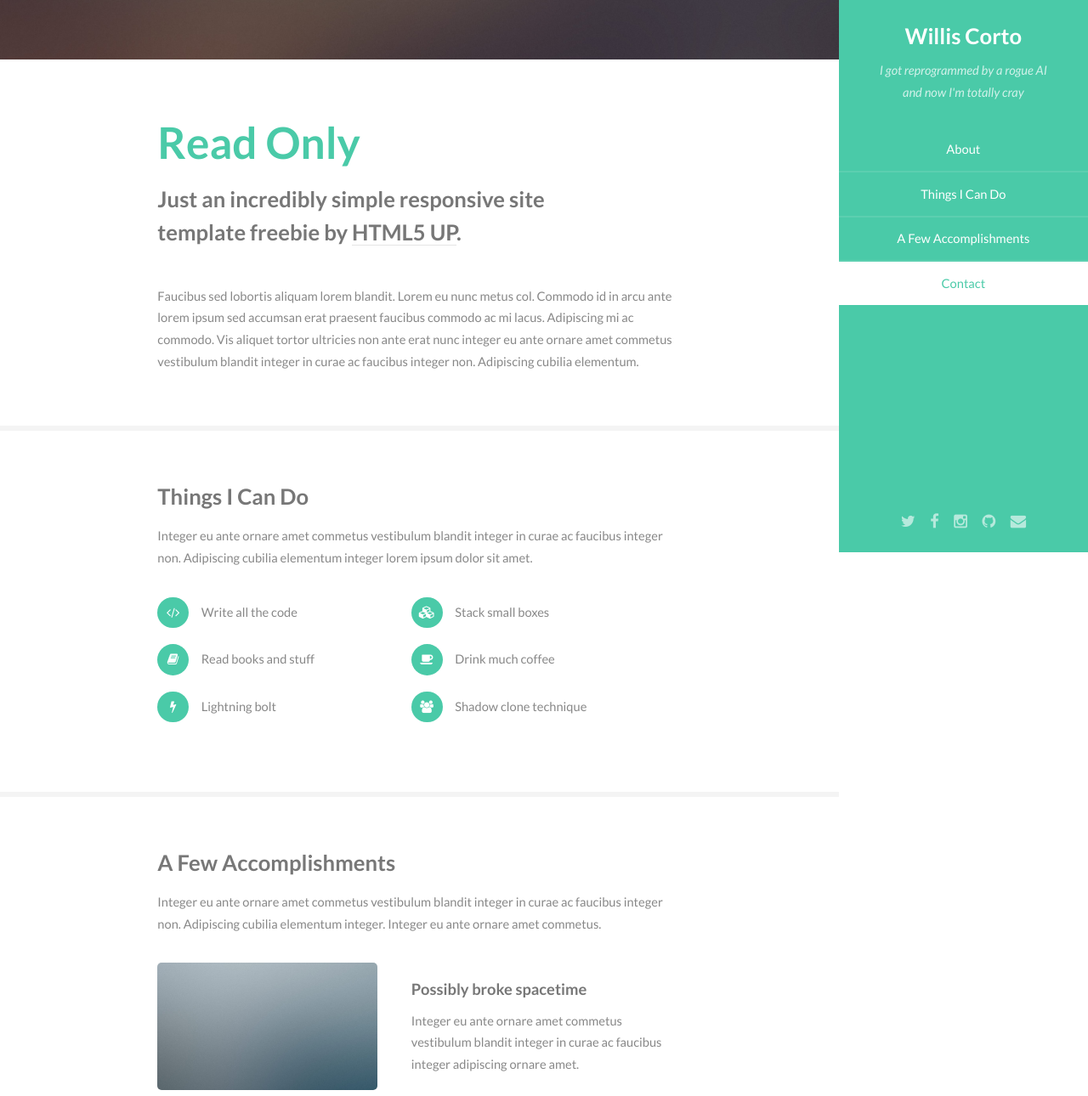
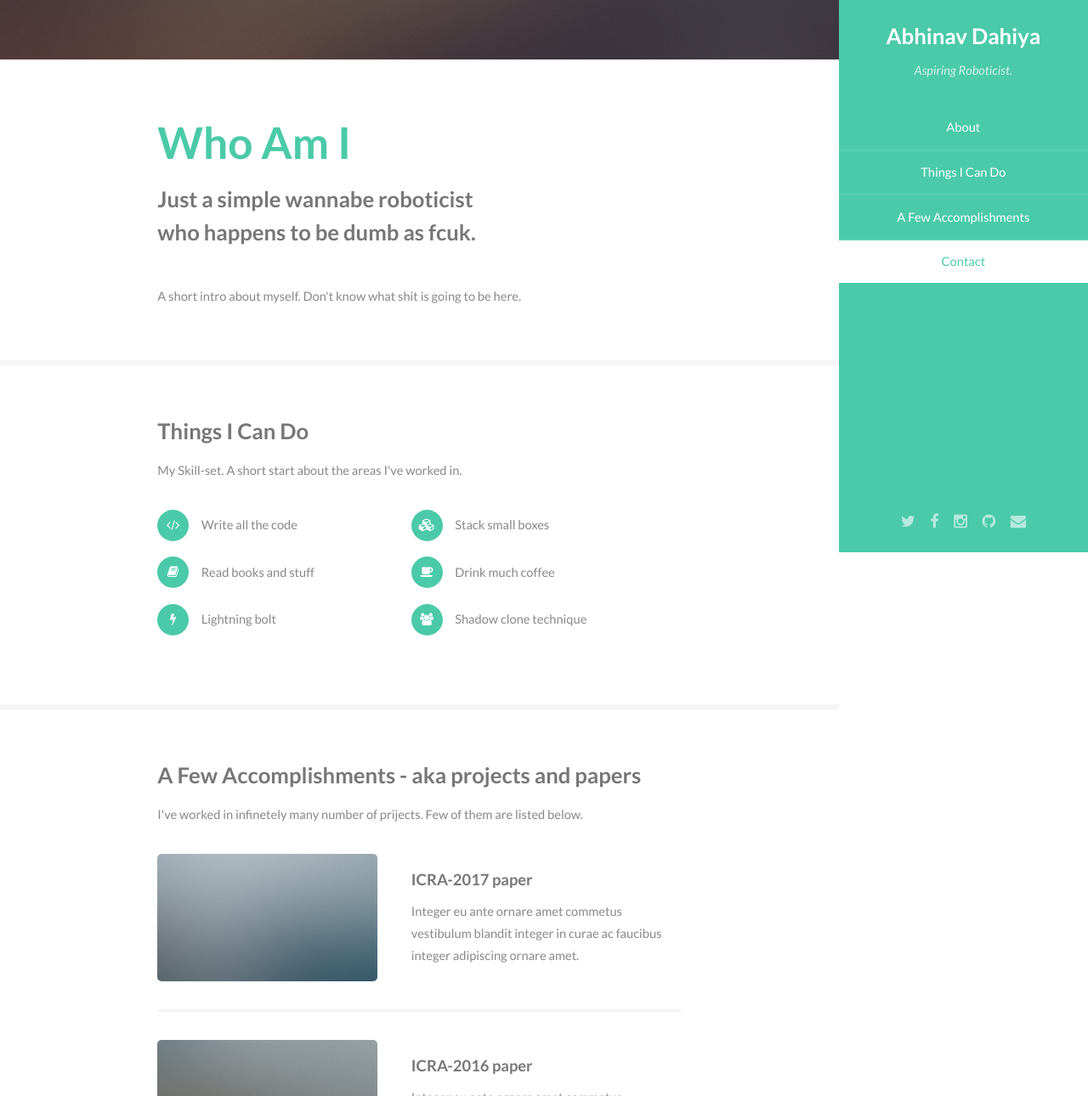
Before and after one commit to abhinav-dahiya/abhinav-dahiya.github.io, a plain HTML site: page index.html in a window 1280 px wide. Shown: the part 150-1440 px from the top of the page at 85% size. Drawn offline with Linux system fonts and the light colour scheme.

Commit message:
second_commit

```diff
--- a/index.html
+++ b/index.html
@@ -1,12 +1,7 @@
 <!DOCTYPE HTML>
-<!--
-	Read Only by HTML5 UP
-	html5up.net | @n33co
-	Free for personal and commercial use under the CCA 3.0 license (html5up.net/license)
--->
 <html>
 	<head>
-		<title>Read Only by HTML5 UP</title>
+		<title>Abhinav Dahiya</title>
 		<meta charset="utf-8" />
 		<meta name="viewport" content="width=device-width, initial-scale=1" />
 		<!--[if lte IE 8]><script src="assets/js/ie/html5shiv.js"></script><![endif]-->
@@ -19,9 +14,8 @@
 			<section id="header">
 				<header>
 					<span class="image avatar"><img src="images/avatar.jpg" alt="" /></span>
-					<h1 id="logo"><a href="#">Willis Corto</a></h1>
-					<p>I got reprogrammed by a rogue AI<br />
-					and now I'm totally cray</p>
+					<h1 id="logo"><a href="#">Abhinav Dahiya</a></h1>
+					<p>Aspiring Roboticist.</p>
 				</header>
 				<nav id="nav">
 					<ul>
@@ -52,11 +46,11 @@
 							<section id="one">
 								<div class="container">
 									<header class="major">
-										<h2>Read Only</h2>
-										<p>Just an incredibly simple responsive site<br />
-										template freebie by <a href="http://html5up.net">HTML5 UP</a>.</p>
+										<h2>Who Am I</h2>
+										<p>Just a simple wannabe roboticist<br />
+										who happens to be dumb as fcuk.</p>
 									</header>
-									<p>Faucibus sed lobortis aliquam lorem blandit. Lorem eu nunc metus col. Commodo id in arcu ante lorem ipsum sed accumsan erat praesent faucibus commodo ac mi lacus. Adipiscing mi ac commodo. Vis aliquet tortor ultricies non ante erat nunc integer eu ante ornare amet commetus vestibulum blandit integer in curae ac faucibus integer non. Adipiscing cubilia elementum.</p>
+									<p>A short intro about myself. Don't know what shit is going to be here.</p>
 								</div>
 							</section>
 
@@ -64,7 +58,7 @@
 							<section id="two">
 								<div class="container">
 									<h3>Things I Can Do</h3>
-									<p>Integer eu ante ornare amet commetus vestibulum blandit integer in curae ac faucibus integer non. Adipiscing cubilia elementum integer lorem ipsum dolor sit amet.</p>
+									<p>My Skill-set. A short start about the areas I've worked in.</p>
 									<ul class="feature-icons">
 										<li class="fa-code">Write all the code</li>
 										<li class="fa-cubes">Stack small boxes</li>
@@ -79,27 +73,41 @@
 						<!-- Three -->
 							<section id="three">
 								<div class="container">
-									<h3>A Few Accomplishments</h3>
-									<p>Integer eu ante ornare amet commetus vestibulum blandit integer in curae ac faucibus integer non. Adipiscing cubilia elementum integer. Integer eu ante ornare amet commetus.</p>
+									<h3>A Few Accomplishments - aka projects and papers</h3>
+									<p>I've worked in infinetely many number of prijects. Few of them are listed below.</p>
 									<div class="features">
 										<article>
 											<a href="#" class="image"><img src="images/pic01.jpg" alt="" /></a>
 											<div class="inner">
-												<h4>Possibly broke spacetime</h4>
+												<h4>ICRA-2017 paper</h4>
 												<p>Integer eu ante ornare amet commetus vestibulum blandit integer in curae ac faucibus integer adipiscing ornare amet.</p>
 											</div>
 										</article>
 										<article>
 											<a href="#" class="image"><img src="images/pic02.jpg" alt="" /></a>
 											<div class="inner">
-												<h4>Terraformed a small moon</h4>
+												<h4>ICRA-2016 paper</h4>
 												<p>Integer eu ante ornare amet commetus vestibulum blandit integer in curae ac faucibus integer adipiscing ornare amet.</p>
 											</div>
 										</article>
 										<article>
 											<a href="#" class="image"><img src="images/pic03.jpg" alt="" /></a>
 											<div class="inner">
-												<h4>Snapped dark matter in the wild</h4>
+												<h4>ELANFIS</h4>
+												<p>Integer eu ante ornare amet commetus vestibulum blandit integer in curae ac faucibus integer adipiscing ornare amet.</p>
+											</div>
+										</article>
+										<article>
+											<a href="#" class="image"><img src="images/pic03.jpg" alt="" /></a>
+											<div class="inner">
+												<h4>Biped BTP</h4>
+												<p>Integer eu ante ornare amet commetus vestibulum blandit integer in curae ac faucibus integer adipiscing ornare amet.</p>
+											</div>
+										</article>
+										<article>
+											<a href="#" class="image"><img src="images/pic03.jpg" alt="" /></a>
+											<div class="inner">
+												<h4>Libros</h4>
 												<p>Integer eu ante ornare amet commetus vestibulum blandit integer in curae ac faucibus integer adipiscing ornare amet.</p>
 											</div>
 										</article>
```
